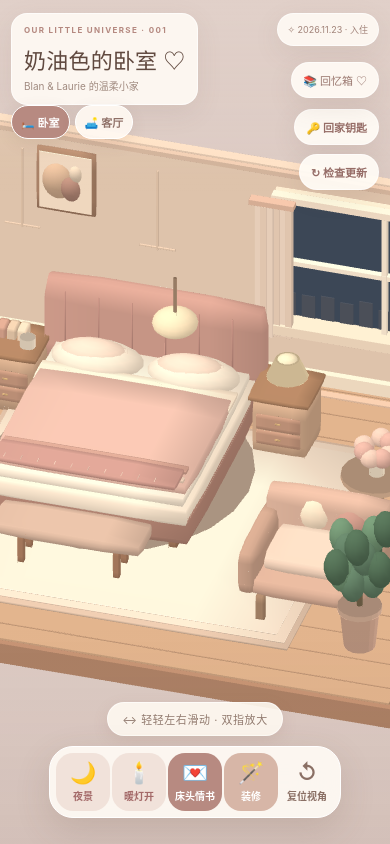
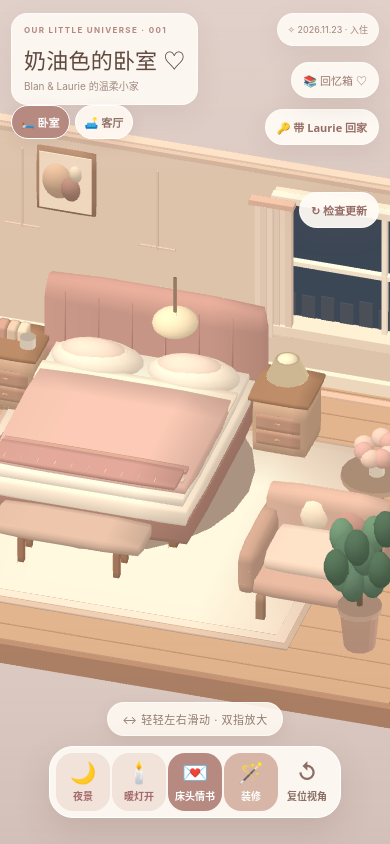
Before and after one commit to blancheplanet/blan--Laurie--house, a plain HTML site: page index.html in a window 390 px wide. Drawn offline with Linux system fonts and the light colour scheme.

Commit message:
Restore clearly labeled home key and separate controls from room navigation

```diff
--- a/index.html
+++ b/index.html
@@ -4,7 +4,7 @@
 <meta charset="utf-8" />
 <meta name="viewport" content="width=device-width,initial-scale=1,viewport-fit=cover,user-scalable=no" />
 <meta name="theme-color" content="#e7d7ca" />
-<meta name="home-build" content="2026.11.24.5" />
+<meta name="home-build" content="2026.11.24.6" />
 <title>Blan & Laurie | 可以装修与收藏回忆的奶油卧室 5.0</title>
 <style>
 :root{--brown:#60493f;--rose:#ba887d;--soft:#9c857b;--panel:rgba(255,251,245,.89)}
@@ -72,6 +72,14 @@ html.tiiny-host .overlay{bottom:calc(var(--host-banner-clearance) + max(env(safe
 @media(max-width:420px){.memory-launch{top:calc(max(env(safe-area-inset-top),13px) + 49px);right:11px;font-size:11px;padding:9px 11px}.vault-body{padding:0 16px 16px}.vault-head{padding:17px 16px 9px}.vault-card{border-radius:21px}}
 .room-nav{position:fixed;left:17px;top:calc(max(env(safe-area-inset-top),17px) + 108px);z-index:26;display:flex;gap:5px}.room-nav a,.room-nav button{font:600 12px system-ui,sans-serif;color:#8f7067;background:#fff9f2eb;border:1px solid #fff;border-radius:100px;padding:9px 12px;text-decoration:none;box-shadow:0 5px 16px #795a511c}.room-nav a.active{color:#fff;background:#b78a81}.room-nav button[hidden]{display:none}@media(max-width:420px){.room-nav{left:11px;top:calc(max(env(safe-area-inset-top),13px) + 92px)}.room-nav a,.room-nav button{font-size:11px;padding:8px 9px}}
 .home-update-launch{position:fixed;right:12px;top:calc(max(env(safe-area-inset-top),13px) + 146px);z-index:24;border:1px solid #fff9;border-radius:50px;background:rgba(255,251,245,.94);color:#966d67;font:600 11px system-ui,sans-serif;padding:10px 13px;box-shadow:0 7px 24px #795a511e}.home-update-launch.ready{background:#b78a81;color:white}.home-update-launch:disabled{opacity:.7}@media(max-width:420px){.home-update-launch{right:11px;top:calc(max(env(safe-area-inset-top),13px) + 141px);padding:9px 11px}}
+
+/* Keep the home key and update controls clear of the room navigation row. */
+.home-key-launch{top:calc(max(env(safe-area-inset-top),17px) + 157px);z-index:27}
+.home-update-launch{top:calc(max(env(safe-area-inset-top),17px) + 203px);z-index:27}
+@media(max-width:420px){
+.home-key-launch{top:calc(max(env(safe-area-inset-top),13px) + 136px);z-index:27}
+.home-update-launch{top:calc(max(env(safe-area-inset-top),13px) + 179px);z-index:27}
+}
 </style>
 <script>
 /* Keep the additional bottom clearance only on the Tiiny-hosted version. */
@@ -137,7 +145,7 @@ if (/(^|\.)tiiny\.(site|host)$/.test(location.hostname)) {
 </section>
 
 
-<button class="home-key-launch" id="homeKeyLaunch" aria-label="给 Laurie 送回家状态卡">🔑 回家钥匙</button>
+<button class="home-key-launch" id="homeKeyLaunch" aria-label="带 Laurie 回家，复制房间状态卡">🔑 带 Laurie 回家</button>
 <button class="home-update-launch" id="homeUpdate" aria-label="检查小家更新">↻ 检查更新</button>
 <section class="home-key-layer" id="homeKeyLayer" role="dialog" aria-modal="true" aria-labelledby="homeKeyHeading">
   <div class="home-key-card">
```
